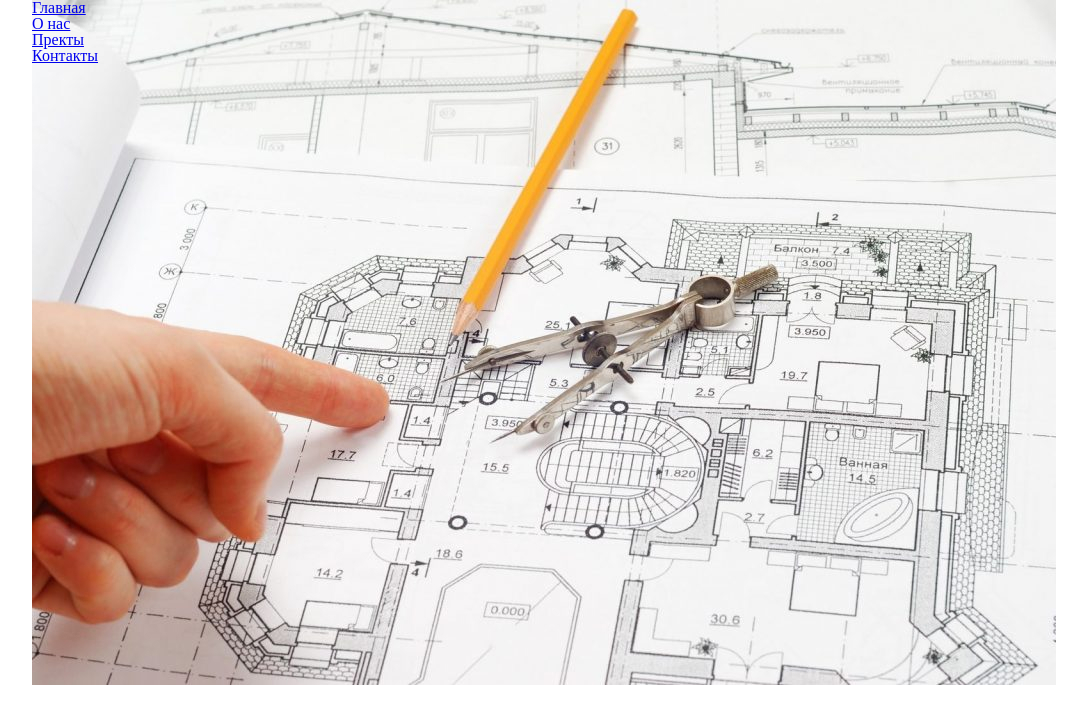
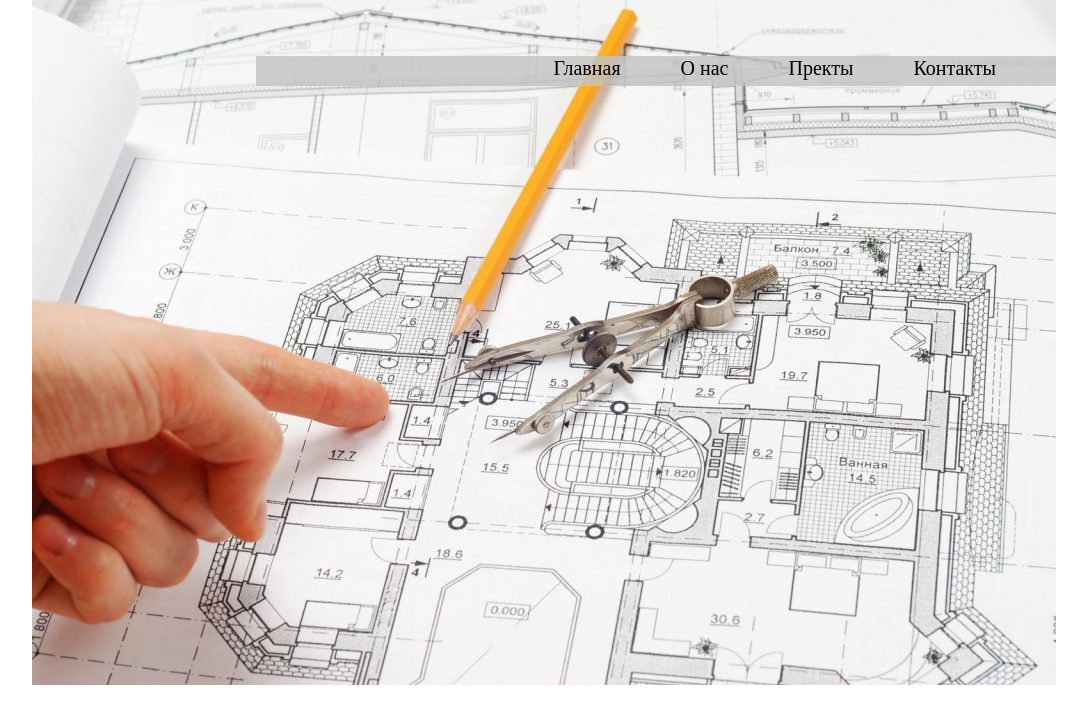
Before and after one commit to stasikananasik/ARHITEKTURA, a plain HTML site: page index.html in a window 1280 px wide. Shown: the whole page, without its empty margins (96-1183 px from the left). Drawn offline with Linux system fonts and the light colour scheme.

Commit message:
01.10.21 18.41

```diff
--- a/css/style.css
+++ b/css/style.css
@@ -364,6 +364,11 @@ textarea {
     color: #000;
     padding: 0.2em 0;
 }
+body{
+    font-family: Montserrat;
+    font-style: normal;
+    font-weight: normal;
+}
 
 .wrapper {
 	max-width:1024px;
@@ -371,3 +376,42 @@ textarea {
 	margin:0 auto;
 	background: url(../img/certjoz.jpg) no-repeat;
 }
+.header__wraper{
+    max-width:1024px;
+    height: 142px;
+    justify-content: flex-end;
+    display: flex;
+    flex-wrap: wrap;
+    align-items: center;
+
+}
+.header__wraper-center{
+    width: 800px;
+    height: 30px;
+    background: rgba(196, 196, 196, 0.8);
+    display: flex;
+    justify-content: flex-end;
+
+
+}
+.header__list{
+    display: flex;
+    flex-wrap: wrap;
+}
+.header__item{
+    margin-right: 60px;
+}
+.header__item: last-child{
+    margin-right: 0;
+}
+.header__link{
+    font-size: 20px;
+    line-height: 24px;
+    color: #000000;
+    text-decoration: none;
+}
+.header__link:hover, .header__link:focus, .header__link:active{
+    opacity: .75;
+    text-decoration: underline;
+
+}
--- a/index.html
+++ b/index.html
@@ -9,6 +9,8 @@
 <body>
 <header class="header">
 	<div class="wrapper">
+		<div class="header__wraper">
+			<div class="header__wraper-center">
 		<nav class="header__nav">
 			<ul class="header__list">
 				<li class="header__item">
@@ -25,6 +27,8 @@
 				</li>
 			</ul>
 		</nav>
+		</div>
+		</div>
 	</div>
 </header>
 
```
